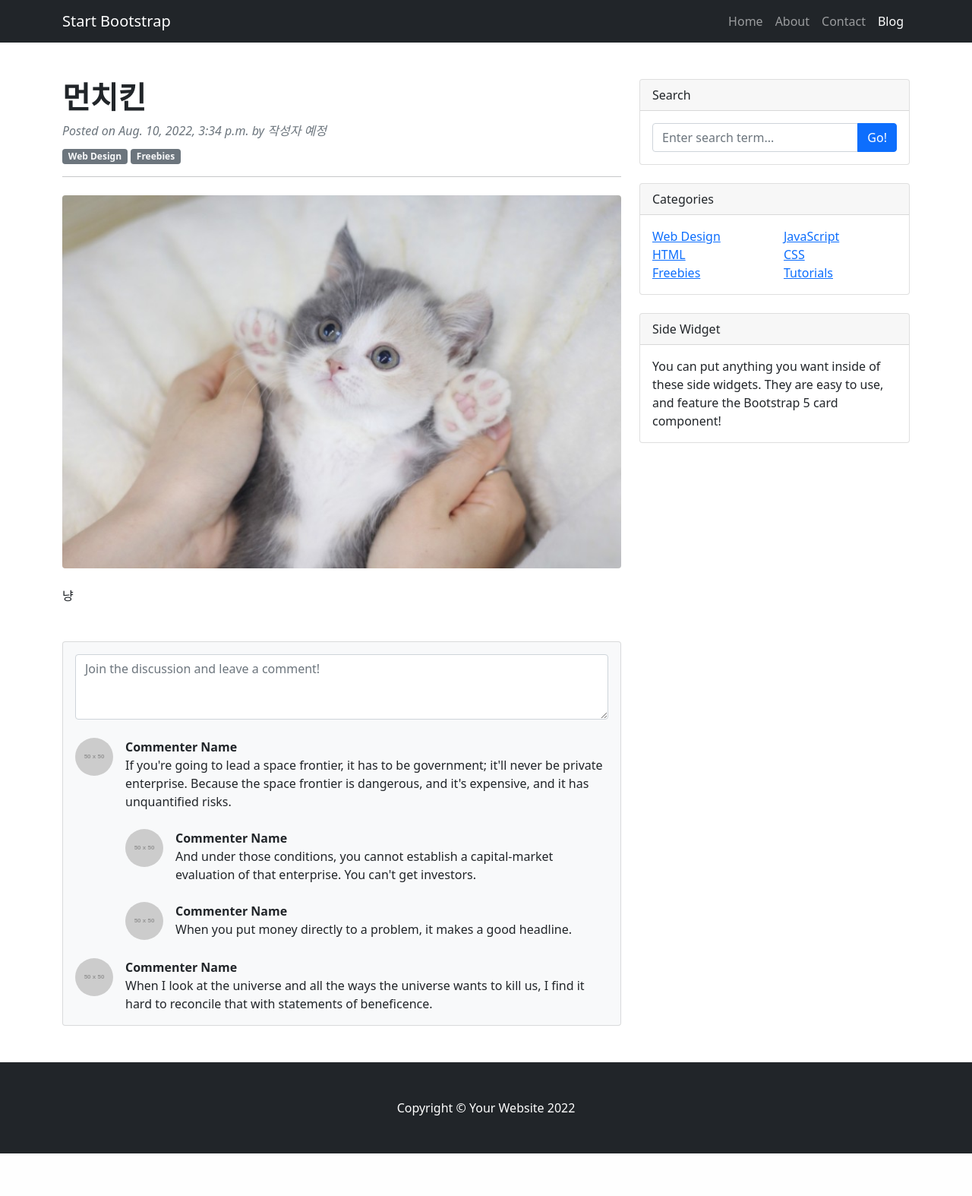
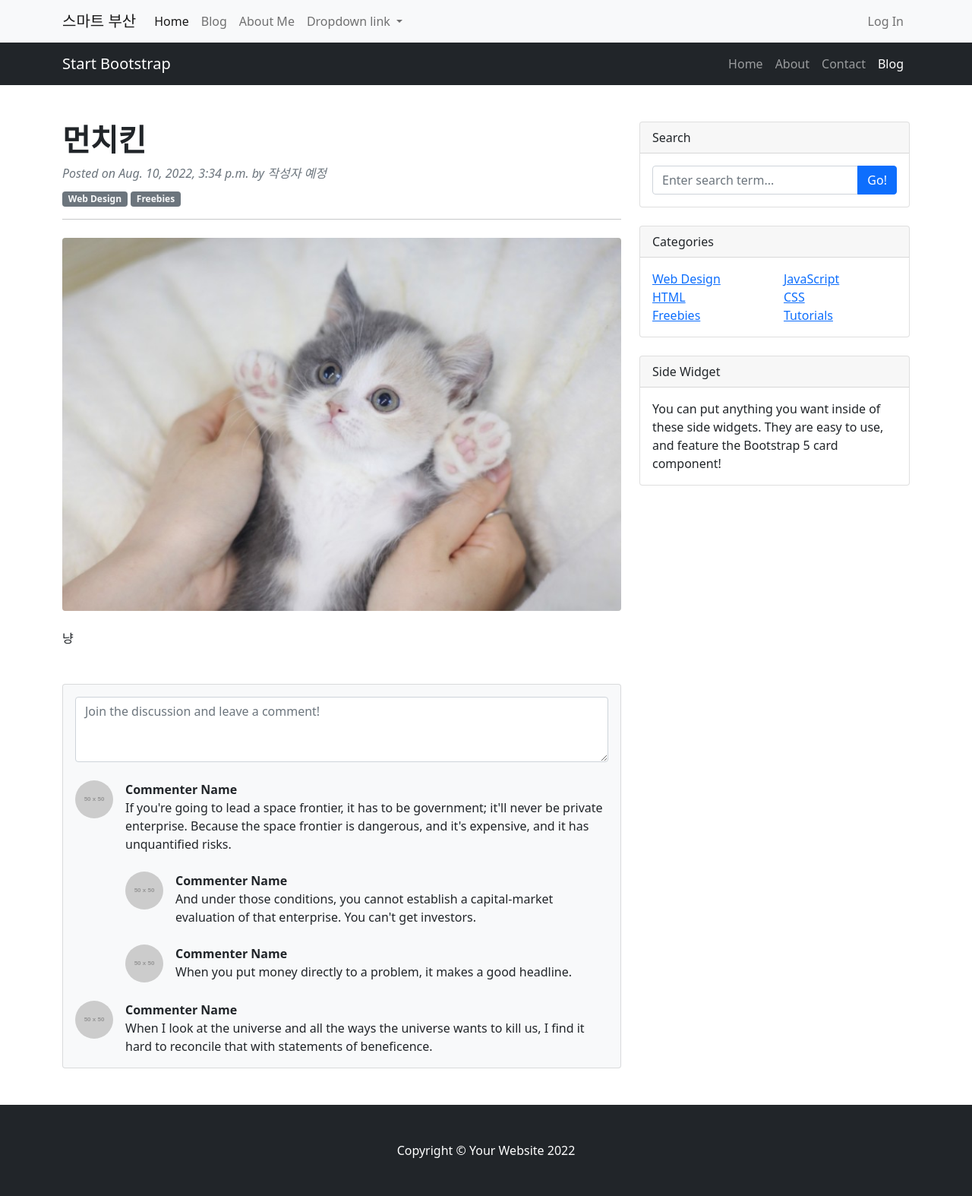
Before and after one commit to Hwiyun/do_it_django, a Django app: page /blog/1/ in a window 1280 px wide. Shown: the whole page at 76% size. Before the commit the page ends 1518 px from the top, so only its background shows below. Run offline with Django 4.2, Linux system fonts and the light colour scheme; data comes from the database, SQL or seed files in the repository; grey boxes labelled with a size stand in for pictures from a placeholder-image service; some libraries are stand-ins or nearby versions.

Commit message:
포스트 상세 페이지 테스트하기

```diff
--- a/blog/templates/blog/post_detail.html
+++ b/blog/templates/blog/post_detail.html
@@ -2,10 +2,10 @@
 {% load static %}
 <html lang="ko">
 <head>
-        <meta charset="utf-8" />
-        <meta name="viewport" content="width=device-width, initial-scale=1, shrink-to-fit=no" />
-        <meta name="description" content="" />
-        <meta name="author" content="" />
+    <meta charset="utf-8"/>
+    <meta name="viewport" content="width=device-width, initial-scale=1, shrink-to-fit=no"/>
+    <meta name="description" content=""/>
+    <meta name="author" content=""/>
     <title>{{ post.tile }} - Blog</title>
 
     <link rel="stylesheet" href="{% static 'blog/bootstrap5/css/bootstrap.min.css' %}" type="text/css">
@@ -13,14 +13,54 @@
     <script src="https://kit.fontawesome.com/55c17405f9.js" crossorigin="anonymous"></script>
 
     <!-- Core theme CSS (includes Bootstrap)-->
-        <link href="css/styles.css" rel="stylesheet" />
+    <link href="css/styles.css" rel="stylesheet"/>
 </head>
 <body>
+<nav class="navbar navbar-expand-lg navbar-light bg-light">
+    <div class="container">
+        <a class="navbar-brand" href="./index.html">스마트 부산</a>
+        <button class="navbar-toggler" type="button" data-bs-toggle="collapse" data-bs-target="#navbarNavDropdown"
+                aria-controls="navbarNavDropdown" aria-expanded="false" aria-label="Toggle navigation">
+            <span class="navbar-toggler-icon"></span>
+        </button>
+        <div class="collapse navbar-collapse" id="navbarNavDropdown">
+            <ul class="navbar-nav">
+                <li class="nav-item">
+                    <a class="nav-link active" aria-current="page" href="./index.html">Home</a>
+                </li>
+                <li class="nav-item">
+                    <a class="nav-link" href="./blog_list.html">Blog</a>
+                </li>
+                <li class="nav-item">
+                    <a class="nav-link" href="./about_me.html">About Me</a>
+                </li>
+                <li class="nav-item dropdown">
+                    <a class="nav-link dropdown-toggle" href="#" id="navbarDropdownMenuLink" role="button"
+                       data-bs-toggle="dropdown" aria-expanded="false">
+                        Dropdown link
+                    </a>
+                    <ul class="dropdown-menu" aria-labelledby="navbarDropdownMenuLink">
+                        <li><a class="dropdown-item" href="#">Action</a></li>
+                        <li><a class="dropdown-item" href="#">Another action</a></li>
+                        <li><a class="dropdown-item" href="#">Something else here</a></li>
+                    </ul>
+                </li>
+            </ul>
+            <ul class="navbar-nav ms-auto">
+                <li class="nav-item">
+                    <a class="nav-link" href="#" data-bs-toggle="modal" data-bs-target="#loginModal">Log In</a>
+                </li>
+            </ul>
+        </div>
+    </div>
+</nav>
 <!-- Responsive navbar-->
 <nav class="navbar navbar-expand-lg navbar-dark bg-dark">
     <div class="container">
         <a class="navbar-brand" href="#!">Start Bootstrap</a>
-                <button class="navbar-toggler" type="button" data-bs-toggle="collapse" data-bs-target="#navbarSupportedContent" aria-controls="navbarSupportedContent" aria-expanded="false" aria-label="Toggle navigation"><span class="navbar-toggler-icon"></span></button>
+        <button class="navbar-toggler" type="button" data-bs-toggle="collapse" data-bs-target="#navbarSupportedContent"
+                aria-controls="navbarSupportedContent" aria-expanded="false" aria-label="Toggle navigation"><span
+                class="navbar-toggler-icon"></span></button>
         <div class="collapse navbar-collapse" id="navbarSupportedContent">
             <ul class="navbar-nav ms-auto mb-2 mb-lg-0">
                 <li class="nav-item"><a class="nav-link" href="#">Home</a></li>
@@ -33,8 +73,8 @@
 </nav>
 <!-- Page content-->
 <div class="container mt-5">
-            <div class="row">
-                <div class="col-lg-8">
+    <div class="row" id="main-area">
+        <div class="col-lg-8" id="post-area">
             <!-- Post content-->
             <article>
                 <!-- Post header-->
@@ -56,7 +96,7 @@
                          src="{{ post.head_image.url }}"
                          alt="{{ post.title }}">
                     {% else %}
-                                <img class= "img-fluid rounded"
+                    <img class="img-fluid rounded"
                          src="https://picsum.photos/seed/{{ post.id }}/600/200"
                          alt="{{ post.title }}">
                     {% endif %}
@@ -91,25 +131,36 @@
                 <div class="card bg-light">
                     <div class="card-body">
                         <!-- Comment form-->
-                                <form class="mb-4"><textarea class="form-control" rows="3" placeholder="Join the discussion and leave a comment!"></textarea></form>
+                        <form class="mb-4"><textarea class="form-control" rows="3"
+                                                     placeholder="Join the discussion and leave a comment!"></textarea>
+                        </form>
                         <!-- Comment with nested comments-->
                         <div class="d-flex mb-4">
                             <!-- Parent comment-->
-                                    <div class="flex-shrink-0"><img class="rounded-circle" src="https://dummyimage.com/50x50/ced4da/6c757d.jpg" alt="..." /></div>
+                            <div class="flex-shrink-0"><img class="rounded-circle"
+                                                            src="https://dummyimage.com/50x50/ced4da/6c757d.jpg"
+                                                            alt="..."/></div>
                             <div class="ms-3">
                                 <div class="fw-bold">Commenter Name</div>
-                                        If you're going to lead a space frontier, it has to be government; it'll never be private enterprise. Because the space frontier is dangerous, and it's expensive, and it has unquantified risks.
+                                If you're going to lead a space frontier, it has to be government; it'll never be
+                                private enterprise. Because the space frontier is dangerous, and it's expensive, and it
+                                has unquantified risks.
                                 <!-- Child comment 1-->
                                 <div class="d-flex mt-4">
-                                            <div class="flex-shrink-0"><img class="rounded-circle" src="https://dummyimage.com/50x50/ced4da/6c757d.jpg" alt="..." /></div>
+                                    <div class="flex-shrink-0"><img class="rounded-circle"
+                                                                    src="https://dummyimage.com/50x50/ced4da/6c757d.jpg"
+                                                                    alt="..."/></div>
                                     <div class="ms-3">
                                         <div class="fw-bold">Commenter Name</div>
-                                                And under those conditions, you cannot establish a capital-market evaluation of that enterprise. You can't get investors.
+                                        And under those conditions, you cannot establish a capital-market evaluation of
+                                        that enterprise. You can't get investors.
                                     </div>
                                 </div>
                                 <!-- Child comment 2-->
                                 <div class="d-flex mt-4">
-                                            <div class="flex-shrink-0"><img class="rounded-circle" src="https://dummyimage.com/50x50/ced4da/6c757d.jpg" alt="..." /></div>
+                                    <div class="flex-shrink-0"><img class="rounded-circle"
+                                                                    src="https://dummyimage.com/50x50/ced4da/6c757d.jpg"
+                                                                    alt="..."/></div>
                                     <div class="ms-3">
                                         <div class="fw-bold">Commenter Name</div>
                                         When you put money directly to a problem, it makes a good headline.
@@ -119,10 +170,13 @@
                         </div>
                         <!-- Single comment-->
                         <div class="d-flex">
-                                    <div class="flex-shrink-0"><img class="rounded-circle" src="https://dummyimage.com/50x50/ced4da/6c757d.jpg" alt="..." /></div>
+                            <div class="flex-shrink-0"><img class="rounded-circle"
+                                                            src="https://dummyimage.com/50x50/ced4da/6c757d.jpg"
+                                                            alt="..."/></div>
                             <div class="ms-3">
                                 <div class="fw-bold">Commenter Name</div>
-                                        When I look at the universe and all the ways the universe wants to kill us, I find it hard to reconcile that with statements of beneficence.
+                                When I look at the universe and all the ways the universe wants to kill us, I find it
+                                hard to reconcile that with statements of beneficence.
                             </div>
                         </div>
                     </div>
@@ -136,7 +190,8 @@
                 <div class="card-header">Search</div>
                 <div class="card-body">
                     <div class="input-group">
-                                <input class="form-control" type="text" placeholder="Enter search term..." aria-label="Enter search term..." aria-describedby="button-search" />
+                        <input class="form-control" type="text" placeholder="Enter search term..."
+                               aria-label="Enter search term..." aria-describedby="button-search"/>
                         <button class="btn btn-primary" id="button-search" type="button">Go!</button>
                     </div>
                 </div>
@@ -166,7 +221,9 @@
             <!-- Side widget-->
             <div class="card mb-4">
                 <div class="card-header">Side Widget</div>
-                        <div class="card-body">You can put anything you want inside of these side widgets. They are easy to use, and feature the Bootstrap 5 card component!</div>
+                <div class="card-body">You can put anything you want inside of these side widgets. They are easy to use,
+                    and feature the Bootstrap 5 card component!
+                </div>
             </div>
         </div>
     </div>
```
Also changed, not shown: blog/tests.py (+23 -0 lines). Lines whose indentation alone changed are shown as unchanged.
